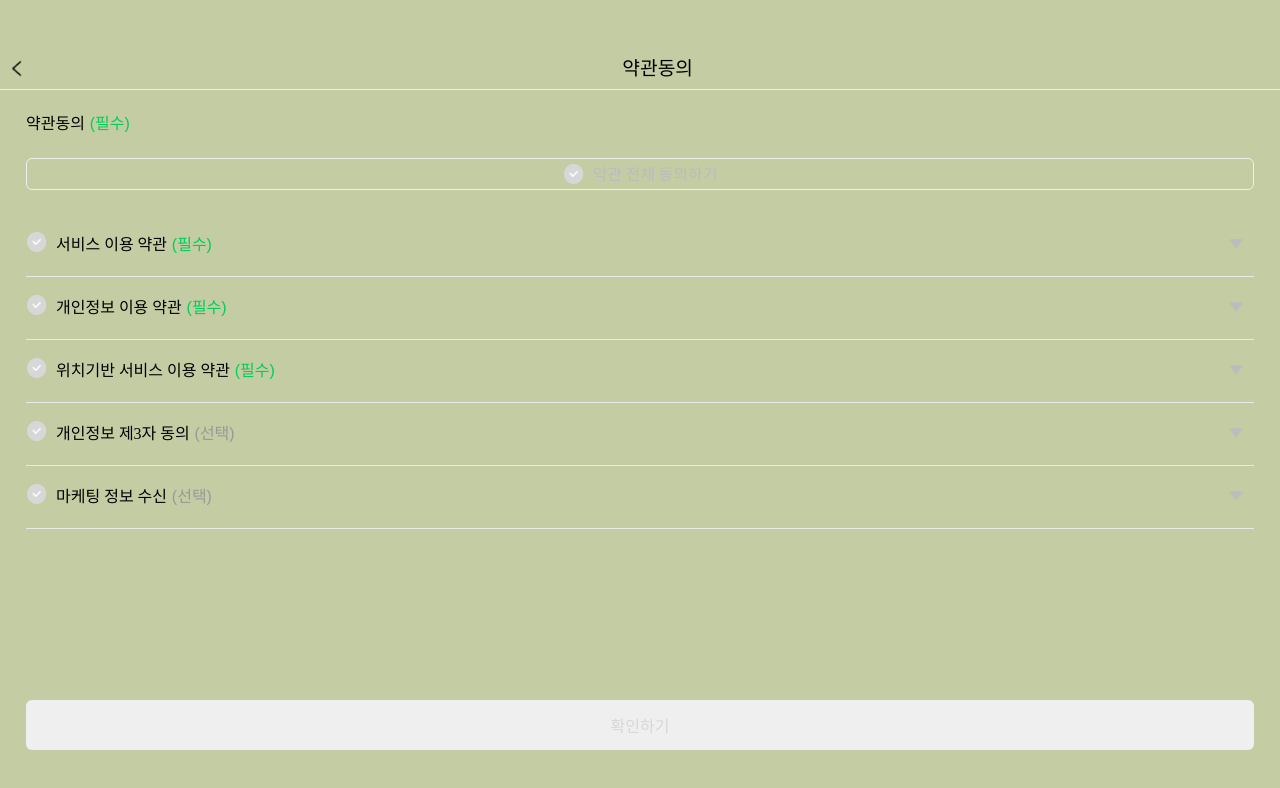
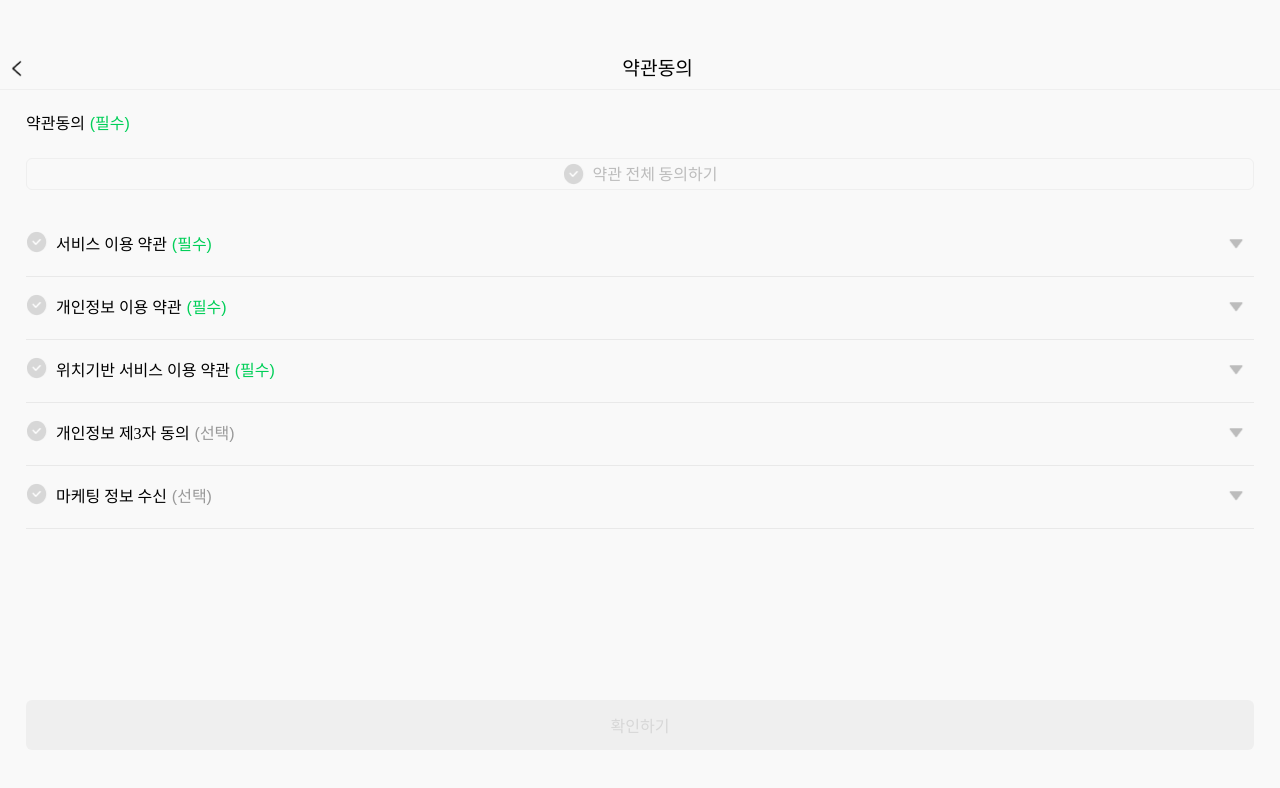
Before and after one commit to aingface/next-login-practice, a Next.js app: page /termsAndConditions in a window 1280 px wide. Shown: the top 788 px of the page. Built offline with nearby package versions, Linux system fonts and the light colour scheme; data requests are answered from the project's data file.

Commit message:
fix: TermsAndConditions, Disclosure 배경 색 원복
- Gray01(#F9F9F9)로 변경

```diff
--- a/src/components/UIKit/Disclosure.tsx
+++ b/src/components/UIKit/Disclosure.tsx
@@ -141,9 +141,8 @@ const DropdownButton = styled.button`
 `;
 
 const PanelWrapper = styled.div`
-  /* background-color: ${(props) => props.theme.colors.Gray01}; */
+  background-color: ${(props) => props.theme.colors.Gray01};
   color: ${(props) => props.theme.colors.Gray10};
-  background-color: #c3cca2;
 `;
 
 const PanelTitle = styled.p`
--- a/src/pages/termsAndConditions.tsx
+++ b/src/pages/termsAndConditions.tsx
@@ -183,8 +183,7 @@ export default TermsAndConditions;
 const Container = styled.div`
   display: flex;
   flex-direction: column;
-  /* background-color: ${(props) => props.theme.colors.Gray01}; */
-  background-color: #c3cca2;
+  background-color: ${(props) => props.theme.colors.Gray01};
   width: 100%;
   height: 100vh;
   min-height: 100vh;
```
